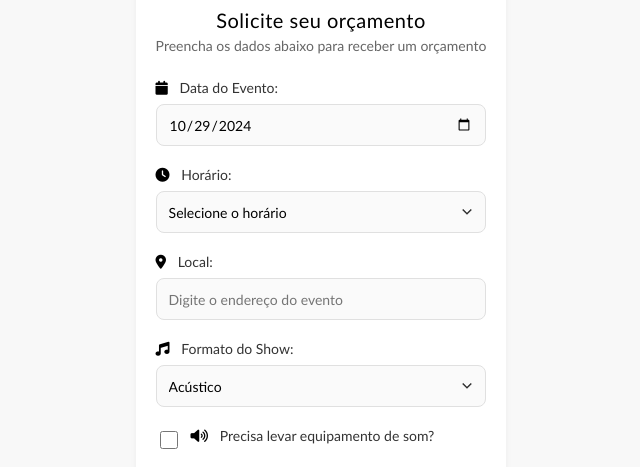
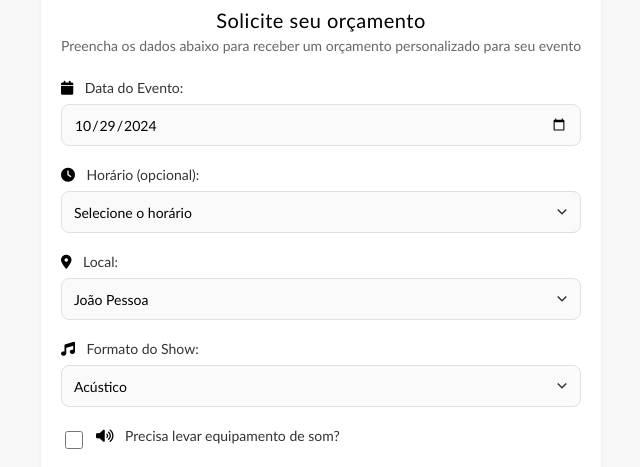
Before and after one commit to paulomaciel06/minha-banda, a plain HTML site: page index.html in a window 1280 px wide. Shown: the part 140-607 px from the top of the page, without its empty margins (319-959 px from the left). Drawn offline with Linux system fonts and the light colour scheme.

Commit message:
Update index.html

```diff
--- a/index.html
+++ b/index.html
@@ -21,7 +21,7 @@
 
     <div class="caixa-principal fade-in">
         <h1>Solicite seu orçamento</h1>
-        <p class="subtitulo">Preencha os dados abaixo para receber um orçamento</p>
+        <p class="subtitulo">Preencha os dados abaixo para receber um orçamento personalizado para seu evento</p>
 
         <form id="formularioOrcamento">
             <div class="grupo-campo">
@@ -33,9 +33,9 @@
 
             <div class="grupo-campo">
                 <label for="horarioEvento">
-                    <i class="fas fa-clock"></i> Horário:
+                    <i class="fas fa-clock"></i> Horário (opcional):
                 </label>
-                <select id="horarioEvento" required>
+                <select id="horarioEvento">
                     <option value="">Selecione o horário</option>
                     <option value="12:00">12h</option>
                     <option value="13:00">13h</option>
@@ -52,12 +52,17 @@
                 </select>
             </div>
 
-            <div class="grupo-campo">
-                <label for="localEvento">
-                    <i class="fas fa-map-marker-alt"></i> Local:
-                </label>
-                <input type="text" id="localEvento" placeholder="Digite o endereço do evento" required>
-            </div>
+            <!-- Apenas a parte do select de local muda -->
+<div class="grupo-campo">
+    <label for="localEvento">
+        <i class="fas fa-map-marker-alt"></i> Local:
+    </label>
+    <select id="localSelect" required>
+        <option value="João Pessoa" selected>João Pessoa</option>
+        <option value="outros">Outros</option>
+    </select>
+    <input type="text" id="localOutro" placeholder="Digite o local do evento" style="display: none;">
+</div>
 
             <div class="grupo-campo">
                 <label for="tipoShow">
@@ -88,7 +93,7 @@
 
     <footer class="rodape fade-in">
         <div class="redes-sociais">
-            <a href="https://www.instagram.com/paulopmaciel" class="icone-social">
+            <a href="https://www.instagram.com/seu.perfil" class="icone-social">
                 <i class="fab fa-instagram"></i>
             </a>
             <a href="#" class="icone-social">
```
